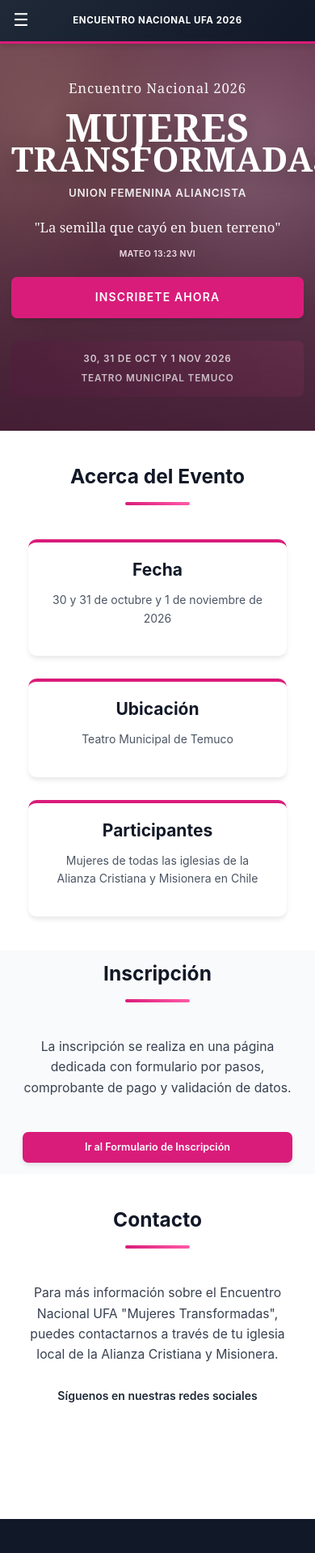
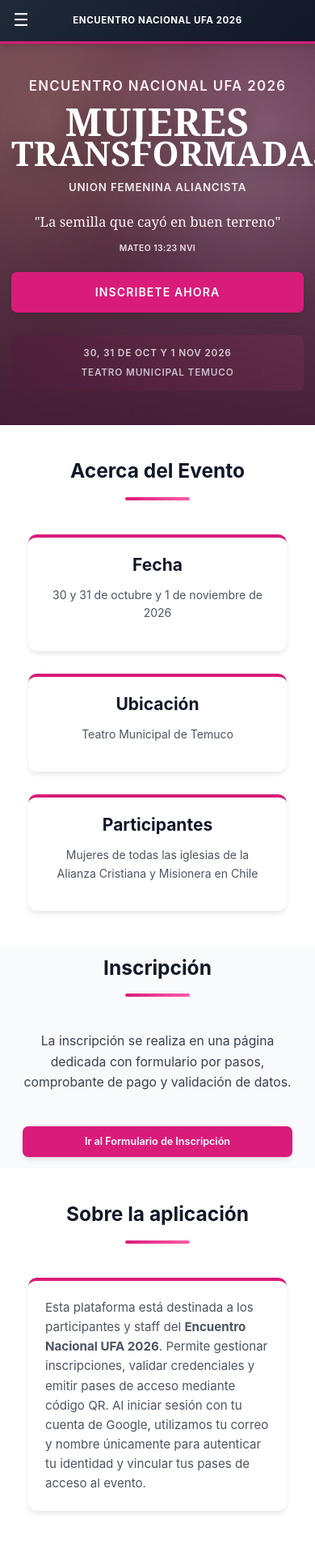
Before and after one commit to Gregoriomiqui/encuentro-nacional-ufa-2026, a React (Vite) app: page / in a window 390 px wide. Shown: the top 1918 px of the page at 81% size. Built offline with nearby package versions, Linux system fonts and the light colour scheme; no server answers.

Commit message:
fix: update mobile nav menu and site header labels for clarity; enhance site home page with app purpose section

```diff
--- a/src/app/styles/ufa-site.css
+++ b/src/app/styles/ufa-site.css
@@ -316,6 +316,15 @@ a:hover {
     animation: hero-fade-in 900ms ease-out;
 }
 
+.hero-app-name {
+    font-size: clamp(1.2rem, 3.1vw, 1.9rem);
+    font-weight: var(--font-weight-semibold);
+    letter-spacing: 0.08em;
+    text-transform: uppercase;
+    color: rgba(255, 242, 248, 0.98);
+    margin-bottom: var(--spacing-sm);
+}
+
 .hero-kicker {
     font-family: var(--font-display);
     font-size: 1.45rem;
@@ -528,6 +537,17 @@ a:hover {
     color: var(--gray-600);
     font-size: 1rem;
     line-height: 1.6;
+}
+
+.app-purpose-card {
+    max-width: 900px;
+    margin: 0 auto;
+    text-align: left;
+}
+
+.app-purpose-text {
+    margin: 0;
+    font-size: 1.08rem;
 }
 
 /* ===================================
--- a/src/features/site/presentation/components/mobile-nav-menu.tsx
+++ b/src/features/site/presentation/components/mobile-nav-menu.tsx
@@ -61,7 +61,7 @@ export function MobileNavMenu({ isOpen, onClose, onMenuItemClick }: Readonly<Mob
               onClick={handleMenuItemClick}
             >
               <span className="nav-icon">📅</span>
-              <span>El Evento</span>
+              <span>Evento</span>
             </Link>
           </li>
           <li>
@@ -101,7 +101,7 @@ export function MobileNavMenu({ isOpen, onClose, onMenuItemClick }: Readonly<Mob
               onClick={handleMenuItemClick}
             >
               <span className="nav-icon">🔒</span>
-              <span>Acceso interno</span>
+              <span>Acceso</span>
             </Link>
           </li>
         </ul>
--- a/src/features/site/presentation/components/site-header.tsx
+++ b/src/features/site/presentation/components/site-header.tsx
@@ -52,7 +52,7 @@ export function SiteHeader({ title }: Readonly<SiteHeaderProps>) {
               </li>
               <li>
                 <Link to="/#evento" className="nav-link">
-                  El Evento
+                  Evento
                 </Link>
               </li>
               <li>
@@ -72,7 +72,7 @@ export function SiteHeader({ title }: Readonly<SiteHeaderProps>) {
               </li>
               <li>
                 <Link to="/equipo-organizador/login" className="nav-link nav-link-organizer">
-                  Acceso interno
+                  Acceso
                 </Link>
               </li>
             </ul>
--- a/src/pages/site-home-page.tsx
+++ b/src/pages/site-home-page.tsx
@@ -5,7 +5,7 @@ export function SiteHomePage() {
     <main className="main-content">
       <section className="hero">
         <div className="hero-content">
-          <p className="hero-kicker">Encuentro Nacional 2026</p>
+          <h1 className="hero-app-name">Encuentro Nacional UFA 2026</h1>
           <h2 className="hero-title">
             <span className="hero-title-line hero-title-line-top">Mujeres</span>
             <span className="hero-title-line hero-title-line-bottom">Transformadas</span>
@@ -67,6 +67,20 @@ export function SiteHomePage() {
         </div>
       </section>
 
+      <section id="sobre-la-aplicacion" className="section">
+        <div className="container">
+          <h2 className="section-title">Sobre la aplicación</h2>
+          <article className="card app-purpose-card">
+            <p className="card-text app-purpose-text">
+              Esta plataforma está destinada a los participantes y staff del <strong>Encuentro Nacional UFA 2026</strong>.
+              Permite gestionar inscripciones, validar credenciales y emitir pases de acceso mediante código QR. Al
+              iniciar sesión con tu cuenta de Google, utilizamos tu correo y nombre únicamente para autenticar tu
+              identidad y vincular tus pases de acceso al evento.
+            </p>
+          </article>
+        </div>
+      </section>
+
       <section id="contacto" className="section">
         <div className="container">
           <h2 className="section-title">Contacto</h2>
```
